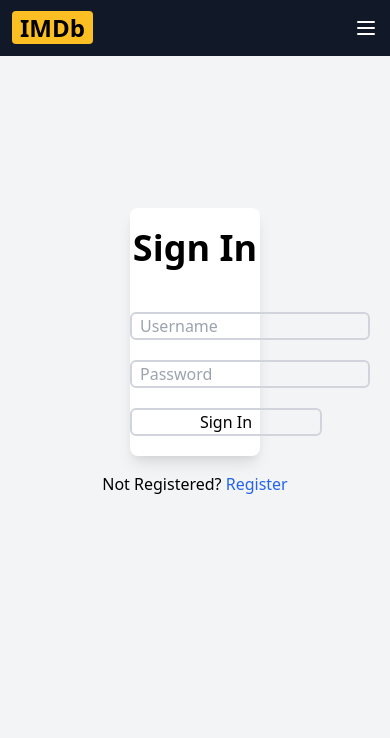
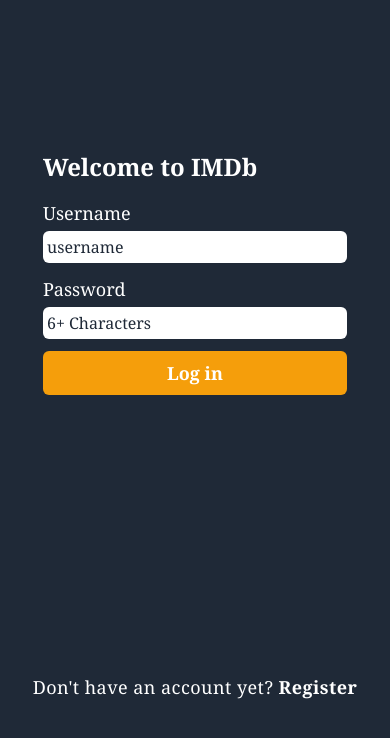
Before and after one commit to babai1234/IMDb, a Next.js app: page /auth in a window 390 px wide. Shown: the top 738 px of the page. Built offline with nearby package versions, Linux system fonts and the light colour scheme.

Commit message:
refactore auth page

```diff
--- /dev/null
+++ b/libs/validationSchema.ts
@@ -0,0 +1,20 @@
+import { object, string } from "yup";
+
+export const loginSchema = object().shape({
+  email: string().required("Email is required").email("Email is not valid"),
+  password: string().min(6, "Password Length must be at least 6"),
+});
+
+export const registrationSchema = object().shape({
+  username: string()
+    .required("Username is Required")
+    .min(4, "Username length must be at least 4")
+    .matches(/^[aA-zZ\s]+$/, "Only alphabets are allowed for username"),
+  email: string().required("Email is required").email("Email is not valid"),
+  password: string()
+    .required("Password is required")
+    .min(6, "Password Length must be at least 6"),
+  repassword: string()
+    .required("Password is required")
+    .min(6, "Password Length must be at least 6"),
+});
--- a/package.json
+++ b/package.json
@@ -9,12 +9,15 @@
     "json-server": "json-server data/db.json -d 2000 -p 3001 -w data/db.json"
   },
   "dependencies": {
+    "@hookform/resolvers": "^2.5.2",
     "axios": "^0.21.1",
     "next": "^10.2.3",
     "react": "^17.0.2",
     "react-dom": "17.0.2",
     "react-dropzone": "^11.3.2",
-    "react-icons": "^4.2.0"
+    "react-hook-form": "^7.8.8",
+    "react-icons": "^4.2.0",
+    "yup": "^0.32.9"
   },
   "devDependencies": {
     "@tailwindcss/jit": "^0.1.10",
--- a/src/components/AuthInput.tsx
+++ b/src/components/AuthInput.tsx
@@ -1,14 +1,31 @@
+import { FunctionComponent } from "react";
+import { FieldValues, UseFormRegister } from "react-hook-form";
 
-const AuthInput = (props) => {
-    return (
+const Input: FunctionComponent<{
+  register: UseFormRegister<FieldValues>;
+  label: string;
+  error: any;
+  fieldName: string;
+  type?: string;
+  placeholder?: string;
+  defaultValue?: string;
+}> = ({ register, label, fieldName, error, ...rest }) => {
+  return (
+    <div>
+      <div className="flex flex-col space-y-1">
+        <span className="text-lg">{label}</span>
         <input
-            className="px-2 mx-auto mb-5 bg-transparent border-2 hover:shadow-md border-gray-300 rounded-md outline-none w-60"
-            type={props.type}
-            placeholder={props.placeholder}
-            value={props.value}
-            onChange={(event) => props.change(event.target.value)}
-          />
-    );
-}
+          type="text"
+          {...register(fieldName, { required: true })}
+          {...rest}
+          className="p-1 text-gray-800 placeholder-gray-800 rounded-md bg-dark-400 focus:outline-none"
+        />
+      </div>
+      {error && <p className="m-0 text-red-600">{error?.message}</p>}
+    </div>
+  );
+};
 
-export default AuthInput;
+export default Input;
+
+// https://stackoverflow.com/questions/66927051/getting-uncaught-typeerror-path-split-is-not-a-function-in-react
--- a/src/components/Register.tsx
+++ b/src/components/Register.tsx
@@ -1,34 +1,73 @@
 import { FormEvent, useState } from "react";
 import AuthInput from "./AuthInput";
+import { useForm } from "react-hook-form";
+import { yupResolver } from "@hookform/resolvers/yup";
+import { registrationSchema } from "@libs/validationSchema";
 
 const Register = () => {
-  const [name, setName] = useState("");
-  const [email, setEmail] = useState("");
-  const [pass, setPass] = useState("");
-  const [re_pass, setRePass] = useState("");
+  const {
+    register,
+    formState: { errors },
+    handleSubmit,
+  } = useForm({
+    mode: "onTouched",
+    resolver: yupResolver(registrationSchema),
+  });
+
+  // const [name, setName] = useState("");
+  // const [email, setEmail] = useState("");
+  // const [pass, setPass] = useState("");
+  // const [re_pass, setRePass] = useState("");
   //? 1. react hook form
 
   const signUp = (event: FormEvent<HTMLFormElement>) => {
     event.preventDefault();
-    console.log({
-      name,
-      email,
-    });
   };
   return (
     <div className="flex justify-center">
+      <h2 className="my-5 text-4xl font-semibold text-center">Sign In</h2>
+      <br />
       <form
         onSubmit={(event) => signUp(event)}
-          className="flex flex-col mt-44 w-2/6 rounded-lg shadow-lg bg-white">
-          <h2 className="my-5 text-4xl font-semibold text-center">Sign In</h2>
-          <br />
-          <AuthInput type="text" placeholder="Username" value={name} change={setName} />
-          <AuthInput type="email" placeholder="Email" value={email} change={setEmail} />
-          <AuthInput type="password" placeholder="Password" value={pass} change={setPass} />
-          <AuthInput type="password" placeholder="Retype Password" value={re_pass} change={setRePass} />
+        className="flex flex-col w-2/6 bg-white rounded-lg shadow-lg mt-44"
+      >
+        <AuthInput
+          type="text"
+          placeholder="Username"
+          label="Username"
+          error={errors.username}
+          fieldName="username"
+          register={register}
+        />
+        <AuthInput
+          type="email"
+          placeholder="Email"
+          label="Email"
+          error={errors.email}
+          fieldName="email"
+          register={register}
+        />
+        <AuthInput
+          type="password"
+          placeholder="Password"
+          label="Password"
+          error={errors.password}
+          fieldName="password"
+          register={register}
+        />
+        <AuthInput
+          type="password"
+          placeholder="Retype Password"
+          label="Retype Password"
+          error={errors.repass}
+          fieldName="repass"
+          register={register}
+        />
+
         <button
           type="submit"
-            className="w-48 mx-auto mb-5 border-2 border-gray-300 rounded-md focus:outline-none hover:bg-gray-100">
+          className="w-48 mx-auto mb-5 border-2 border-gray-300 rounded-md focus:outline-none hover:bg-gray-100"
+        >
           Sign In
         </button>
       </form>
--- a/src/pages/auth.tsx
+++ b/src/pages/auth.tsx
@@ -1,38 +1,157 @@
-import Login from "@components/Login";
-import Register from "@components/Register";
-import Test from "@components/Test";
+import { useRouter } from "next/router";
 import { useState } from "react";
+import Image from "next/image";
+import axios from "axios";
+import { useForm } from "react-hook-form";
+import AuthInput from "@components/AuthInput";
+import { BiLoaderAlt } from "react-icons/bi";
+import { yupResolver } from "@hookform/resolvers/yup";
+import { registrationSchema } from "@libs/validationSchema";
 
-const auth = () => {
+export default function Auth() {
   const [isLogin, setIsLogin] = useState(true);
+  const { push } = useRouter();
+
+  const {
+    register,
+    handleSubmit,
+    formState: { errors },
+  } = useForm({
+    mode: "onTouched",
+    resolver: yupResolver(registrationSchema),
+  });
+
+  const [loading, setLoading] = useState(false);
+  const [activeForm, setActiveForm] = useState<"Log in" | "Register">("Log in");
+
+  const router = useRouter();
+  const [errorMessage, setErrorMessage] = useState<string | null>(null);
+
+  const handleClick = async (formData: any) => {
+    try {
+      setLoading(true);
+      // const { data } = await axios({
+      //   method: "POST",
+      //   url: activeForm === "Log in" ? "api/auth/login" : "api/auth/signup",
+      //   data: formData,
+      //   headers: {
+      //     "Content-Type": "application/json",
+      //   },
+      // });
+      // console.log({ data });
+
+      router.push("/");
+      //   cookie.set("user", res.data);
+    } catch (error) {
+      setErrorMessage(error.response.data.message);
+    } finally {
+      setLoading(false);
+    }
+  };
+
+  // TODO add validation(errors) in form
+  const changeActiveForm = () => {
+    activeForm === "Log in"
+      ? setActiveForm("Register")
+      : setActiveForm("Log in");
+  };
 
   return (
-    <div className="bg-gray-100 h-screen">
-      {isLogin ? <Login /> : <Register />}
-      <div>
-        {/* <Test username="KOle" profilePic="" /> */}
-        {isLogin ? (
-          <p className="text-center mt-4">
-            Not Registered?{" "}
+    <div className="grid h-screen grid-cols-8 font-serif text-white">
+      {/* left part */}
+      <div className="hidden col-span-3 p-4 text-gray-800 bg-yellow-500 md:grid place-items-center">
+        <h1 className="mb-5 text-3xl font-semibold">
+          Lorem ipsum dolor sit amet consectetur adipisicing elit. Expedita,
+          earum!{" "}
+        </h1>
+        <div className="w-full h-full ">
+          {/* the div as a next image wrapper */}
+          <Image
+            loading="eager"
+            width={200}
+            height={200}
+            layout="responsive"
+            src="/image_3d.png"
+          />
+        </div>
+      </div>
+      {/* right part */}
+      <div className="grid col-span-8 p-2 bg-gray-800 bg-dark-700 md:col-span-5 place-items-center">
+        <div className="p-2 space-y-4 w-80 ">
+          <h1 className="text-2xl font-bold text-white">Welcome to IMDb</h1>
+          <form
+            className="flex flex-col w-full space-y-3"
+            onSubmit={handleSubmit(handleClick)}
+          >
+            <AuthInput
+              label="Username"
+              type="text"
+              register={register}
+              fieldName="username"
+              error={errors.username}
+              placeholder="username"
+            />
+            {activeForm === "Register" && (
+              <AuthInput
+                placeholder="email"
+                label="Email"
+                type="email"
+                register={register}
+                fieldName="email"
+                error={errors.email}
+              />
+            )}
+
+            <AuthInput
+              label="Password"
+              type="password"
+              placeholder="6+ Characters"
+              fieldName="password"
+              error={errors.password}
+              register={register}
+            />
+
+            {activeForm === "Register" && (
+              <AuthInput
+                label="Retype Password"
+                type="password"
+                placeholder="Phir se "
+                fieldName="repassword"
+                error={errors.repassword}
+                register={register}
+              />
+            )}
+            <button className="flex items-center justify-center p-2 text-lg font-bold text-white bg-yellow-500 rounded-md focus:outline-none">
+              {!loading ? (
+                activeForm
+              ) : (
+                <BiLoaderAlt className="mr-2 animate-spin" />
+              )}
+            </button>
+          </form>
+
+          {errorMessage && (
+            <div className="p-1 text-center text-red-600 border border-red-600">
+              {errorMessage}
+            </div>
+          )}
+        </div>
+
+        <div>
+          <p className="text-lg tracking-wide text-center text-white">
+            {activeForm === "Log in"
+              ? " Don't have an account yet? "
+              : "Already a member? "}
+
             <span
-              onClick={() => setIsLogin(false)}
-              className="cursor-pointer text-blue-600">
-              Register
+              className="font-semibold text-white cursor-pointer"
+              onClick={changeActiveForm}
+            >
+              {activeForm === "Log in" ? " Register " : "Log in "}
             </span>
           </p>
-        ) : (
-          <p className="text-center mt-4">
-            Already Registered?{" "}
-            <span
-              onClick={() => setIsLogin(true)}
-              className="cursor-pointer text-blue-600">
-              Login
-            </span>
-          </p>
-        )}
+        </div>
       </div>
     </div>
-  )
+  );
 }
-
-export default auth;
```
Also changed, not shown: src/pages/Movie/reviews/[review_id].tsx (renamed from src/pages/Movie/Review/[review_id].tsx), 1 other file (tests, documents, lock files or other folders). Lines whose indentation alone changed are shown as unchanged.
